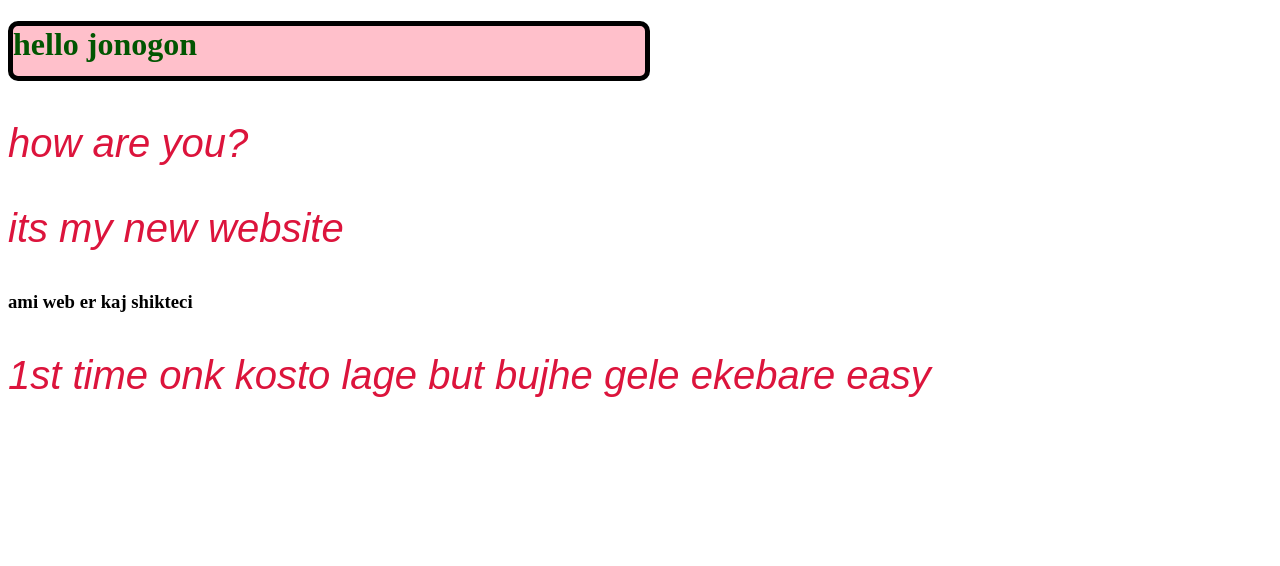
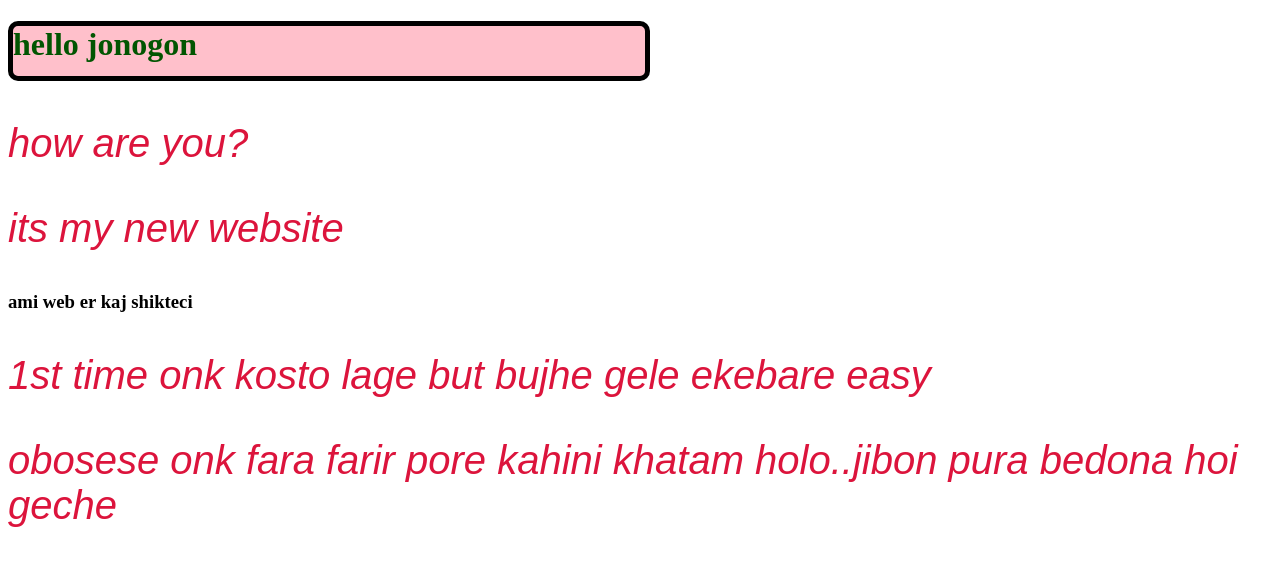
Before and after one commit to Mashihurr/my-creatt-repo, a plain HTML site: page index.html in a window 1280 px wide. Drawn offline with Linux system fonts and the light colour scheme.

Commit message:
just test

```diff
--- a/index.html
+++ b/index.html
@@ -13,5 +13,6 @@
     <p>its my new website</p>
     <h3>ami web er kaj shikteci</h3>
     <p>1st time onk kosto lage but bujhe gele ekebare easy</p>
+    <p>obosese onk fara farir pore kahini khatam holo..jibon pura bedona hoi geche</p>
 </body>
 </html>
```
